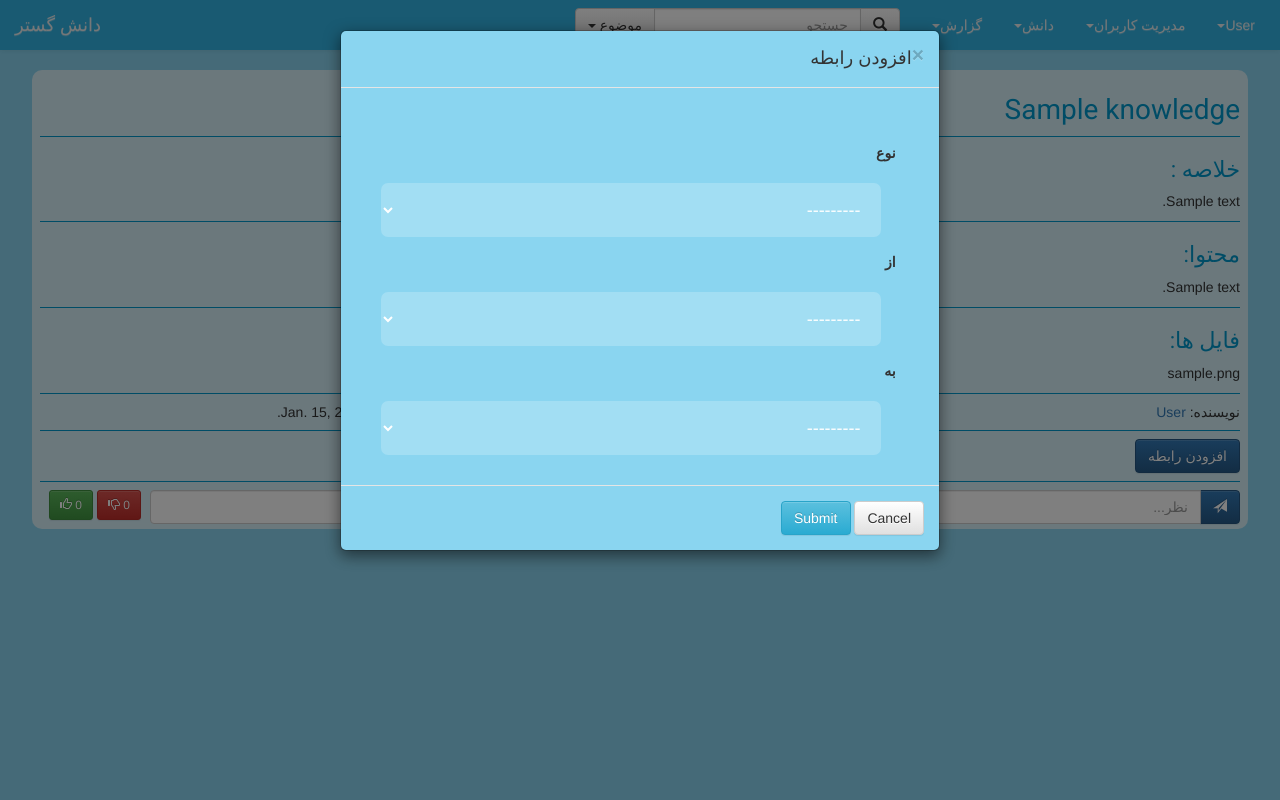
After one commit to OOD-2015-Edalat-Kasnavi/OOD-project, a Django app: page /knowledge/knowledge/1/ in a window 1280 px wide, after a click on "افزودن رابطه". The commit adds this page. Run offline with Django 3.2, Linux system fonts and the light colour scheme; a user stored in the database is signed in; tables that the repository leaves empty hold one stand-in row (values such as "Sample post"); some libraries are stand-ins or nearby versions.

Commit message:
add relation

```diff
--- a/knowledge/admin.py
+++ b/knowledge/admin.py
@@ -7,3 +7,8 @@ admin.site.site_header = 'K knowledge management system'
 admin.site.register(users.models.KUser)
 admin.site.register(knowledge.models.Knowledge)
 admin.site.register(knowledge.models.Source)
+admin.site.register(knowledge.models.TagType)
+admin.site.register(knowledge.models.Tag)
+admin.site.register(knowledge.models.InterknowledgeRelationshipType)
+admin.site.register(knowledge.models.InterknowledgeRelationship)
+admin.site.register(knowledge.models.Comment)
--- a/knowledge/forms.py
+++ b/knowledge/forms.py
@@ -6,7 +6,7 @@ from django.forms import ModelForm
 
 def convertFormErrorToFarsi(form):
 	for field in form.fields.values():
-		field.error_messages = {'required':('پر کردن ' + '{fieldname}' + ' ضروری است.').
+		field.error_messages = {'required':('پر کردن ' + '"{fieldname}"' + ' ضروری است.').
 		format(fieldname=field.label),
 		'invalid':('اطلاعات ' + '{fieldname}' + 'صحیح نیست.').format(fieldname=field.label),
 		}
@@ -23,6 +23,23 @@ class SourceForm(ModelForm):
 
 	def __init__(self, *args, **kwargs):
 		super(SourceForm, self).__init__(*args, **kwargs)
+
+		# if you want to do it to all of them
+		convertFormErrorToFarsi(self)
+
+
+class InterKnowledgeRelationshipForm(ModelForm):
+	class Meta:
+		model = knowledge.models.InterknowledgeRelationship
+		fields = ['ktype', 'fromKnowledge', 'toKnowledge']
+		labels = {
+			'ktype': 'نوع',
+			'fromKnowledge': 'از',
+			'toKnowledge': 'به'
+		}
+
+	def __init__(self, *args, **kwargs):
+		super(InterKnowledgeRelationshipForm, self).__init__(*args, **kwargs)
 
 		# if you want to do it to all of them
 		convertFormErrorToFarsi(self)
--- a/knowledge/models.py
+++ b/knowledge/models.py
@@ -51,7 +51,7 @@ class TagType(models.Model):
 
 
 class Tag(models.Model):
-	type = models.ForeignKey('TagType', related_name='tags')
+	ktype = models.ForeignKey('TagType', related_name='tags')
 	knowledge = models.ForeignKey('Knowledge')
 
 	def __str__(self):
@@ -68,7 +68,7 @@ class InterknowledgeRelationshipType(models.Model):
 
 
 class InterknowledgeRelationship(models.Model):
-	type = models.ForeignKey('InterknowledgeRelationshipType', related_name='relations')
+	ktype = models.ForeignKey('InterknowledgeRelationshipType', related_name='relations')
 	fromKnowledge = models.ForeignKey('Knowledge', related_name='relationToKnowledge')
 	toKnowledge = models.ForeignKey('Knowledge', related_name='relationFromKnowledge')
 
--- a/knowledge/templates/knowledge/show-knowledge.html
+++ b/knowledge/templates/knowledge/show-knowledge.html
@@ -2,6 +2,9 @@
 
 {% block content %}
 
+
+{% include 'knowledge/util/add-relation.html' %}
 {% include 'knowledge/util/single-knowledge.html' %}
 
+
 {% endblock %}
--- /dev/null
+++ b/knowledge/templates/knowledge/util/add-relation.html
@@ -0,0 +1,58 @@
+{% load widget_tweaks %}
+
+
+<!-- Modal -->
+<div class="modal fade" id="add-relation" tabindex="-1" role="dialog" aria-labelledby="add-relationLabel" >
+	<div class="modal-dialog" role="document" >
+		<div class="modal-content" >
+			<form method="post" {% if not add_relation_response %}action="add-relation/"{% endif %}>
+				<div class="modal-header">
+					<button type="button" class="close" data-dismiss="modal" aria-label="Close"> <span aria-hidden="true">&times;</span> </button>
+
+					<h4 class="modal-title" id="add-relationLabel">افزودن رابطه</h4>
+				</div>
+				<div class="modal-body">
+					<!-- form -->
+
+
+
+					<div class="form-container">
+						<!-- ktype -->
+						<p><label for="{{ add_relation_form.ktype.id_for_label }}">{{ add_relation_form.ktype.label }}</label></p>
+						<p>{{ add_relation_form.ktype|add_class:'form-input' }}</p>
+						<div class="form-error">{{ add_relation_form.ktype.errors }}</div>
+
+						<!-- fromKnowledge -->
+						<p><label for="{{ add_relation_form.fromKnowledge.id_for_label }}">{{ add_relation_form.fromKnowledge.label }}</label></p>
+						<p>{{ add_relation_form.fromKnowledge|add_class:'form-input' }}</p>
+						<div class="form-error">{{ add_relation_form.fromKnowledge.errors }}</div>
+
+						<!-- toKnowledge -->
+						<p><label for="{{ add_relation_form.toKnowledge.id_for_label }}">{{ add_relation_form.toKnowledge.label }}</label></p>
+						<p>{{ add_relation_form.toKnowledge|add_class:'form-input' }}</p>
+						<div class="form-error">{{ add_relation_form.toKnowledge.errors }}</div>
+
+						{% if success %}
+							<div class="form-success">رابطه با موفقیت ثبت شد.</div>
+						{% endif %}
+					</div>
+
+				</div>
+				<div class="modal-footer">
+					<button type="button" class="btn btn-default" data-dismiss="modal">Cancel</button>
+					<input type='submit' class="btn btn-info">
+{#					<button type="button" class="btn btn-primary">Save</button>#}
+				</div>
+
+			</form>
+		</div>
+	</div>
+</div>
+{% if add_relation_response %}
+<script type="text/javascript">
+	$(document).ready(function(){
+		console.log('start modal');
+		$('#add-relation').modal('show')
+	})
+</script>
+{% endif %}
--- a/knowledge/templates/knowledge/util/single-knowledge.html
+++ b/knowledge/templates/knowledge/util/single-knowledge.html
@@ -35,6 +35,13 @@
 		<div class="date triplet-base">تاریخ:{{knowledge.createDate}}</div>
 	</footer>
 
+
+	<hr class='knowledge-part-divider'>
+	<div class="control-panel">
+		<button type="button" class="btn btn-primary" data-toggle="modal" data-target="#add-relation">افزودن رابطه</button>
+		<!-- <button class="btn btn-primary"></button> -->
+	</div>
+
 	<hr class='knowledge-part-divider'>
 	<div class="interact">
 		<div class="rate middle-wrap">
--- a/knowledge/urls.py
+++ b/knowledge/urls.py
@@ -5,8 +5,9 @@ import knowledge.views
 from django.conf.urls import include, url
 
 urlpatterns = [
-    url(r'^source/add$', knowledge.views.showAddSource, name='add-source'),
-    url(r'^knowledge/add$', knowledge.views.showAddKnowledge, name='add-knowledge'),
-    url(r'^knowledge/(?P<knowledge_id>\d+)$', knowledge.views.showKnowledge, name='show-knowledge')
+    url(r'^source/add/$', knowledge.views.showAddSource, name='add-source'),
+    url(r'^knowledge/add/$', knowledge.views.showAddKnowledge, name='add-knowledge'),
+    url(r'^knowledge/(?P<knowledge_id>\d+)/$', knowledge.views.showKnowledge, name='show-knowledge'),
+    url(r'^knowledge/(?P<knowledge_id>\d+)/add-relation/$', knowledge.views.addRelationAJ, name='add-relation-knowledge')
 
 ]
--- a/knowledge/views.py
+++ b/knowledge/views.py
@@ -1,10 +1,10 @@
 import users.models
 import knowledge.models
+from users.views import addUserInfoContext
 
-from users.views import addUserInfoContext
-from knowledge.forms import SourceForm, KnowledgeForm
-
+from django.http import Http404
 from django.shortcuts import render, get_object_or_404
+from knowledge.forms import SourceForm, KnowledgeForm, InterKnowledgeRelationshipForm
 
 # Create your views here.
 
@@ -59,8 +59,35 @@ def showAddKnowledge(request):
 
 def showKnowledge(request, knowledge_id):
 	kn = get_object_or_404(knowledge.models.Knowledge, pk=knowledge_id)
+	add_relation_form = InterKnowledgeRelationshipForm()
 	print('show knowledge:')
 	print(kn)
 	return render(request, 'knowledge/show-knowledge.html', addUserInfoContext(request, {
-		'knowledge':kn
+		'knowledge':kn,
+		'add_relation_response': False,
+		'add_relation_form': add_relation_form
 	}))
+
+
+def addRelationAJ(request, knowledge_id):
+	print('add relationship AJ')
+	if request.method == 'GET':
+		raise Http404
+	kn = get_object_or_404(knowledge.models.Knowledge, pk=knowledge_id)
+	add_relation_form = InterKnowledgeRelationshipForm(request.POST)
+
+	success = False
+	print('---- validating form')
+	if add_relation_form.is_valid():
+		print('---- valid form')
+		add_relation_form.save()
+		success = True
+	else :
+		print('---- invalid form')
+
+	return render(request, 'knowledge/show-knowledge.html', addUserInfoContext(request, {
+		'knowledge':kn,
+		'success': success,
+		'add_relation_response' : True,
+		'add_relation_form': add_relation_form
+	}))
--- a/static/CSS/dynamic.css
+++ b/static/CSS/dynamic.css
@@ -91,6 +91,9 @@ input.form-input:focus::-webkit-input-placeholder, textarea.form-input:focus::-w
 	margin-right: auto;
 	text-align: center;
 }
+.modal-content{
+	background-color: rgb(138,213,240)
+}
 
 .single-knowledge{
 	width: 95%;
--- a/templates/base.html
+++ b/templates/base.html
@@ -14,6 +14,11 @@
 
 </head>
 
+<!-- in some templates jQ have used in the middle of code -->
+<script src={% static "js/jquery-2.1.4.min.js"%}></script>
+<script src={% static "js/bootstrap.min.js"%}></script>
+<script src={% static "js/base.js"%}></script>
+
 <body dir="rtl">
 
 	{% include 'base-nav.html' %}
@@ -21,8 +26,5 @@
 		{% endblock %}
 
 
-<script src={% static "js/jquery-2.1.4.min.js"%}></script>
-<script src={% static "js/bootstrap.min.js"%}></script>
-<script src={% static "js/base.js"%}></script>
 </body>
 </html>
```
Also changed, not shown: knowledge/templates/knowledge/add-knowledge.html (+4 -4 lines).
